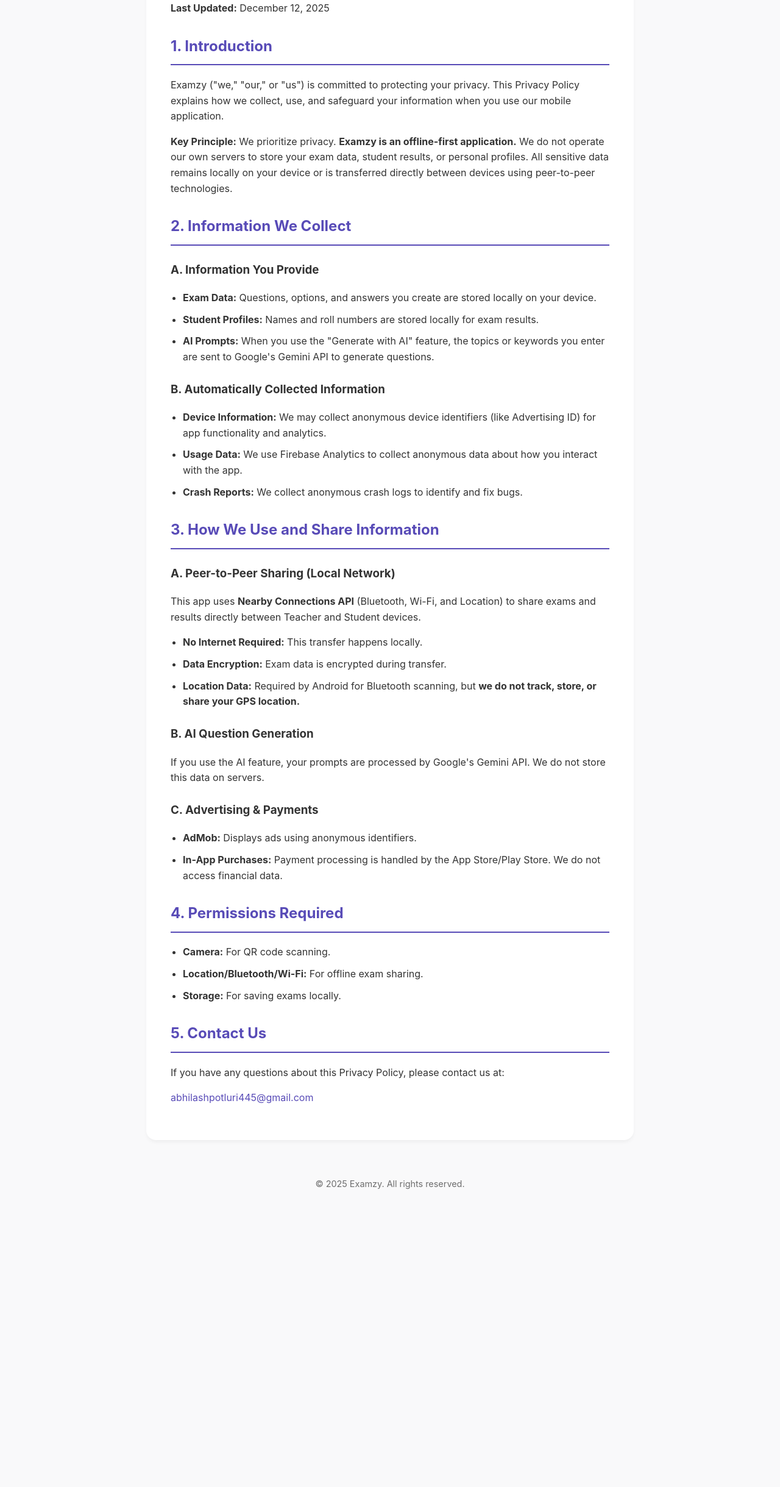
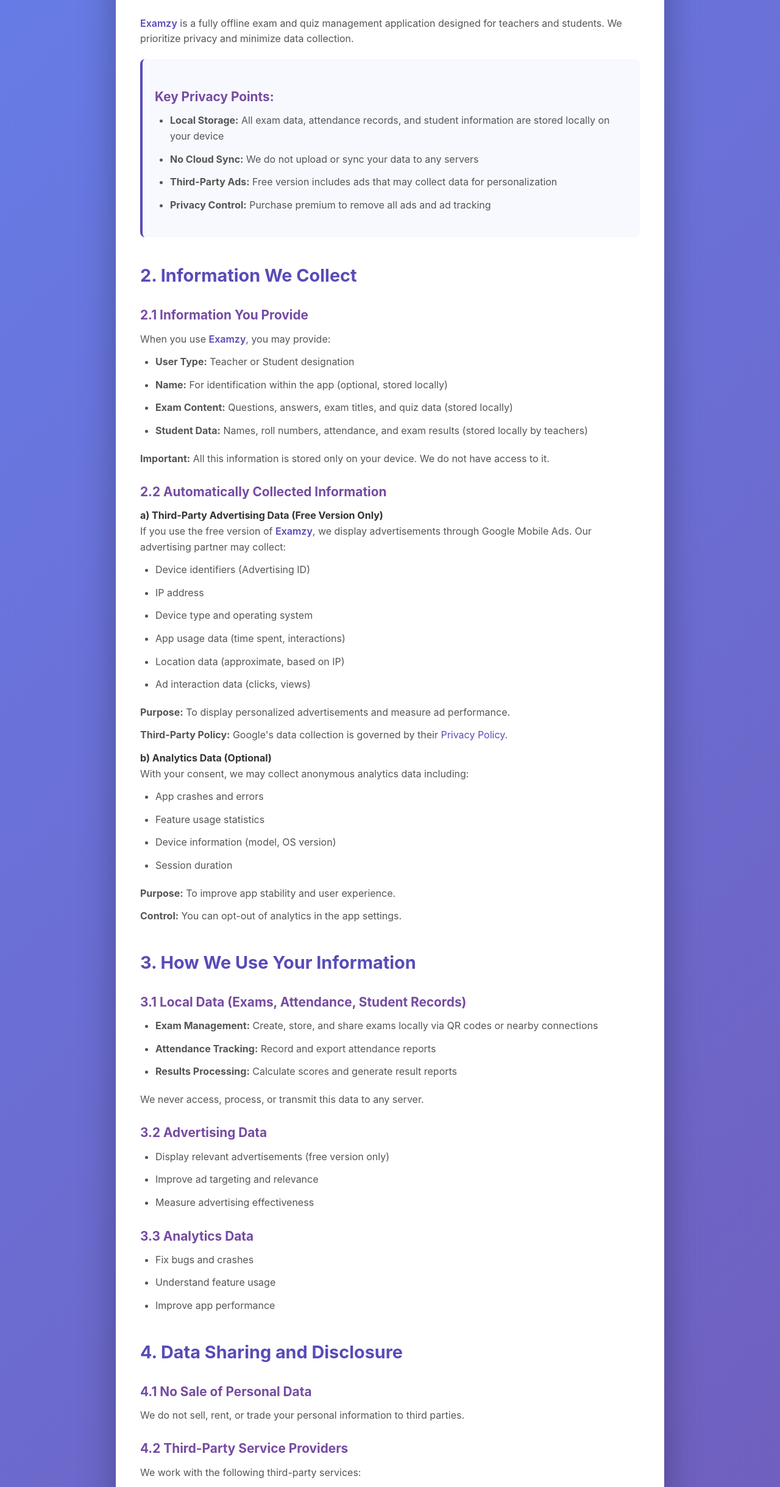
Before and after one commit to abhiH81M/examzy_Privacy, a plain HTML site: page index.html in a window 1280 px wide. Shown: the part 361-2800 px from the top of the page at 61% size. Before the commit the page ends 2354 px from the top, so only its background shows below. Drawn offline with Linux system fonts and the light colour scheme.

Commit message:
Revise Privacy Policy and enhance styling
Updated the Privacy Policy content and styling in index.html. Adjusted layout, colors, and added new sections for clarity.

```diff
--- a/index.html
+++ b/index.html
@@ -5,170 +5,261 @@
     <meta name="viewport" content="width=device-width, initial-scale=1.0">
     <title>Privacy Policy - Examzy</title>
     <style>
-        :root {
-            --primary-color: #584BB7;
-            --text-color: #333;
-            --bg-color: #f9f9fafb;
-            --card-bg: #ffffff;
-        }
-        @media (prefers-color-scheme: dark) {
-            :root {
-                --primary-color: #7B61FF;
-                --text-color: #e0e0e0;
-                --bg-color: #121212;
-                --card-bg: #1e1e1e;
-            }
+        * {
+            margin: 0;
+            padding: 0;
+            box-sizing: border-box;
         }
         body {
-            font-family: -apple-system, BlinkMacSystemFont, "Segoe UI", Roboto, Helvetica, Arial, sans-serif;
+            font-family: -apple-system, BlinkMacSystemFont, 'Segoe UI', Roboto, Oxygen, Ubuntu, Cantarell, sans-serif;
             line-height: 1.6;
-            color: var(--text-color);
-            background-color: var(--bg-color);
-            margin: 0;
-            padding: 0;
+            color: #333;
+            background: linear-gradient(135deg, #667eea 0%, #764ba2 100%);
+            min-height: 100vh;
+            padding: 20px;
         }
         .container {
-            max-width: 800px;
+            max-width: 900px;
             margin: 0 auto;
-            padding: 20px;
-        }
-        header {
-            text-align: center;
-            padding: 40px 20px;
-            background: linear-gradient(135deg, var(--primary-color), #3a2e85);
-            color: white;
-            border-radius: 0 0 20px 20px;
-            margin-bottom: 40px;
-            box-shadow: 0 4px 6px -1px rgba(0, 0, 0, 0.1);
+            background: white;
+            padding: 40px;
+            border-radius: 16px;
+            box-shadow: 0 20px 60px rgba(0, 0, 0, 0.3);
         }
         h1 {
-            margin: 0;
+            color: #584BB7;
             font-size: 2.5em;
-            font-weight: 700;
+            margin-bottom: 10px;
         }
-        .subtitle {
-            opacity: 0.9;
-            margin-top: 10px;
-            font-size: 1.1em;
-        }
-        .content {
-            background: var(--card-bg);
-            padding: 40px;
-            border-radius: 16px;
-            box-shadow: 0 4px 6px -1px rgba(0, 0, 0, 0.05);
+        .last-updated {
+            color: #666;
+            font-size: 0.9em;
+            margin-bottom: 30px;
+            padding-bottom: 20px;
+            border-bottom: 2px solid #f0f0f0;
         }
         h2 {
-            color: var(--primary-color);
-            border-bottom: 2px solid var(--primary-color);
-            padding-bottom: 10px;
-            margin-top: 30px;
+            color: #584BB7;
+            font-size: 1.8em;
+            margin-top: 40px;
+            margin-bottom: 15px;
         }
         h3 {
-            color: var(--text-color);
+            color: #764ba2;
+            font-size: 1.3em;
             margin-top: 25px;
+            margin-bottom: 10px;
+        }
+        p,
+        li {
+            margin-bottom: 12px;
+            color: #555;
         }
         ul {
-            padding-left: 20px;
+            margin-left: 25px;
+            margin-bottom: 20px;
         }
-        li {
-            margin-bottom: 10px;
+        .highlight-box {
+            background: #f8f9ff;
+            border-left: 4px solid #584BB7;
+            padding: 20px;
+            margin: 20px 0;
+            border-radius: 8px;
+        }
+        .contact-section {
+            background: #f0f0f0;
+            padding: 25px;
+            border-radius: 12px;
+            margin-top: 40px;
         }
         a {
-            color: var(--primary-color);
+            color: #584BB7;
             text-decoration: none;
         }
         a:hover {
             text-decoration: underline;
         }
-        .footer {
-            text-align: center;
-            margin-top: 40px;
-            padding: 20px;
-            font-size: 0.9em;
-            opacity: 0.7;
+        .app-name {
+            font-weight: 600;
+            color: #584BB7;
         }
-        .download-badge {
-            display: inline-block;
-            background: black;
-            color: white;
-            padding: 10px 20px;
-            border-radius: 8px;
-            margin-top: 20px;
-            text-decoration: none;
-            font-weight: bold;
+        @media (max-width: 768px) {
+            .container {
+                padding: 25px;
             }
-        .download-badge:hover {
-            text-decoration: none;
-            opacity: 0.8;
+            h1 {
+                font-size: 2em;
+            }
+            h2 {
+                font-size: 1.5em;
+            }
         }
     </style>
 </head>
 <body>
-    <header>
-        <h1>Examzy</h1>
-        <div class="subtitle">Offline Exams & Peer-to-Peer Sharing</div>
-    </header>
     <div class="container">
-        <div class="content">
         <h1>Privacy Policy</h1>
-            <p><strong>Last Updated:</strong> December 12, 2025</p>
-            <h2>1. Introduction</h2>
-            <p>Examzy ("we," "our," or "us") is committed to protecting your privacy. This Privacy
-                Policy explains how we collect, use, and safeguard your information when you use our mobile application.
+        <p class="last-updated"><strong>Effective Date:</strong> December 15, 2025</p>
+        <p>Welcome to <span class="app-name">Examzy</span>. We are committed to protecting your privacy and being
+            transparent about how we handle your data. This Privacy Policy explains what information we collect, how we
+            use it, and your rights regarding your data.</p>
+        <h2>1. Overview</h2>
+        <p><span class="app-name">Examzy</span> is a fully offline exam and quiz management application designed for
+            teachers and students. We prioritize privacy and minimize data collection.</p>
+        <div class="highlight-box">
+            <h3>Key Privacy Points:</h3>
+            <ul>
+                <li><strong>Local Storage:</strong> All exam data, attendance records, and student information are
+                    stored locally on your device</li>
+                <li><strong>No Cloud Sync:</strong> We do not upload or sync your data to any servers</li>
+                <li><strong>Third-Party Ads:</strong> Free version includes ads that may collect data for
+                    personalization</li>
+                <li><strong>Privacy Control:</strong> Purchase premium to remove all ads and ad tracking</li>
+            </ul>
+        </div>
+        <h2>2. Information We Collect</h2>
+        <h3>2.1 Information You Provide</h3>
+        <p>When you use <span class="app-name">Examzy</span>, you may provide:</p>
+        <ul>
+            <li><strong>User Type:</strong> Teacher or Student designation</li>
+            <li><strong>Name:</strong> For identification within the app (optional, stored locally)</li>
+            <li><strong>Exam Content:</strong> Questions, answers, exam titles, and quiz data (stored locally)</li>
+            <li><strong>Student Data:</strong> Names, roll numbers, attendance, and exam results (stored locally by
+                teachers)</li>
+        </ul>
+        <p><strong>Important:</strong> All this information is stored only on your device. We do not have access to it.
         </p>
-            <p><strong>Key Principle:</strong> We prioritize privacy. <strong>Examzy is an offline-first
-                    application.</strong> We do not operate our own servers to store your exam data, student results, or
-                personal profiles. All sensitive data remains locally on your device or is transferred directly between
-                devices using peer-to-peer technologies.</p>
-            <h2>2. Information We Collect</h2>
-            <h3>A. Information You Provide</h3>
+        <h3>2.2 Automatically Collected Information</h3>
+        <h4>a) Third-Party Advertising Data (Free Version Only)</h4>
+        <p>If you use the free version of <span class="app-name">Examzy</span>, we display advertisements through Google
+            Mobile Ads. Our advertising partner may collect:</p>
         <ul>
-                <li><strong>Exam Data:</strong> Questions, options, and answers you create are stored locally on your
-                    device.</li>
-                <li><strong>Student Profiles:</strong> Names and roll numbers are stored locally for exam results.</li>
-                <li><strong>AI Prompts:</strong> When you use the "Generate with AI" feature, the topics or keywords you
-                    enter are sent to Google's Gemini API to generate questions.</li>
+            <li>Device identifiers (Advertising ID)</li>
+            <li>IP address</li>
+            <li>Device type and operating system</li>
+            <li>App usage data (time spent, interactions)</li>
+            <li>Location data (approximate, based on IP)</li>
+            <li>Ad interaction data (clicks, views)</li>
         </ul>
-            <h3>B. Automatically Collected Information</h3>
+        <p><strong>Purpose:</strong> To display personalized advertisements and measure ad performance.</p>
+        <p><strong>Third-Party Policy:</strong> Google's data collection is governed by their <a
+                href="https://policies.google.com/privacy" target="_blank">Privacy Policy</a>.</p>
+        <h4>b) Analytics Data (Optional)</h4>
+        <p>With your consent, we may collect anonymous analytics data including:</p>
         <ul>
-                <li><strong>Device Information:</strong> We may collect anonymous device identifiers (like Advertising
-                    ID) for app functionality and analytics.</li>
-                <li><strong>Usage Data:</strong> We use Firebase Analytics to collect anonymous data about how you
-                    interact with the app.</li>
-                <li><strong>Crash Reports:</strong> We collect anonymous crash logs to identify and fix bugs.</li>
+            <li>App crashes and errors</li>
+            <li>Feature usage statistics</li>
+            <li>Device information (model, OS version)</li>
+            <li>Session duration</li>
         </ul>
-            <h2>3. How We Use and Share Information</h2>
-            <h3>A. Peer-to-Peer Sharing (Local Network)</h3>
-            <p>This app uses <strong>Nearby Connections API</strong> (Bluetooth, Wi-Fi, and Location) to share exams and
-                results directly between Teacher and Student devices.</p>
+        <p><strong>Purpose:</strong> To improve app stability and user experience.</p>
+        <p><strong>Control:</strong> You can opt-out of analytics in the app settings.</p>
+        <h2>3. How We Use Your Information</h2>
+        <h3>3.1 Local Data (Exams, Attendance, Student Records)</h3>
         <ul>
-                <li><strong>No Internet Required:</strong> This transfer happens locally.</li>
-                <li><strong>Data Encryption:</strong> Exam data is encrypted during transfer.</li>
-                <li><strong>Location Data:</strong> Required by Android for Bluetooth scanning, but <strong>we do not
-                        track, store, or share your GPS location.</strong></li>
+            <li><strong>Exam Management:</strong> Create, store, and share exams locally via QR codes or nearby
+                connections</li>
+            <li><strong>Attendance Tracking:</strong> Record and export attendance reports</li>
+            <li><strong>Results Processing:</strong> Calculate scores and generate result reports</li>
         </ul>
-            <h3>B. AI Question Generation</h3>
-            <p>If you use the AI feature, your prompts are processed by Google's Gemini API. We do not store this data
-                on servers.</p>
-            <h3>C. Advertising & Payments</h3>
+        <p>We never access, process, or transmit this data to any server.</p>
+        <h3>3.2 Advertising Data</h3>
         <ul>
-                <li><strong>AdMob:</strong> Displays ads using anonymous identifiers.</li>
-                <li><strong>In-App Purchases:</strong> Payment processing is handled by the App Store/Play Store. We do
-                    not access financial data.</li>
+            <li>Display relevant advertisements (free version only)</li>
+            <li>Improve ad targeting and relevance</li>
+            <li>Measure advertising effectiveness</li>
         </ul>
-            <h2>4. Permissions Required</h2>
+        <h3>3.3 Analytics Data</h3>
         <ul>
-                <li><strong>Camera:</strong> For QR code scanning.</li>
-                <li><strong>Location/Bluetooth/Wi-Fi:</strong> For offline exam sharing.</li>
-                <li><strong>Storage:</strong> For saving exams locally.</li>
+            <li>Fix bugs and crashes</li>
+            <li>Understand feature usage</li>
+            <li>Improve app performance</li>
         </ul>
-            <h2>5. Contact Us</h2>
-            <p>If you have any questions about this Privacy Policy, please contact us at:</p>
-            <p><a href="mailto:abhilashpotluri445@gmail.com">abhilashpotluri445@gmail.com</a></p>
+        <h2>4. Data Sharing and Disclosure</h2>
+        <h3>4.1 No Sale of Personal Data</h3>
+        <p>We do not sell, rent, or trade your personal information to third parties.</p>
+        <h3>4.2 Third-Party Service Providers</h3>
+        <p>We work with the following third-party services:</p>
+        <ul>
+            <li><strong>Google Mobile Ads:</strong> Displays advertisements in the free version (<a
+                    href="https://policies.google.com/privacy" target="_blank">Privacy Policy</a>)</li>
+            <li><strong>Analytics Services:</strong> If you opt-in, anonymized usage data for app improvement</li>
+        </ul>
+        <h3>4.3 Legal Requirements</h3>
+        <p>We may disclose information if required by law or to:</p>
+        <ul>
+            <li>Comply with legal processes</li>
+            <li>Protect our rights and safety</li>
+            <li>Prevent fraud or abuse</li>
+        </ul>
+        <h2>5. Your Data Rights and Choices</h2>
+        <h3>5.1 Remove Ads and Ad Tracking</h3>
+        <p><strong>Purchase Examzy Premium</strong> to completely remove advertisements and all associated ad tracking.
+            Premium users do not have any data collected by advertising networks.</p>
+        <h3>5.2 Opt-Out of Analytics</h3>
+        <p>Disable analytics collection in the app settings at any time.</p>
+        <h3>5.3 Advertising Choices</h3>
+        <p>You can limit ad tracking on your device:</p>
+        <ul>
+            <li><strong>Android:</strong> Settings → Google → Ads → Opt out of Ads Personalization</li>
+            <li><strong>iOS:</strong> Settings → Privacy → Tracking → Disable "Allow Apps to Request to Track"</li>
+        </ul>
+        <h3>5.4 Delete Your Data</h3>
+        <p>All exam data, attendance, and student information is stored locally on your device. To delete:</p>
+        <ul>
+            <li>Use the in-app "Delete All Data" option in settings, or</li>
+            <li>Uninstall the app to remove all local data</li>
+        </ul>
+        <p>Note: This action is irreversible as we do not maintain backups.</p>
+        <h2>6. Data Security</h2>
+        <p>We implement security measures to protect your data:</p>
+        <ul>
+            <li><strong>Local Storage:</strong> All exam and student data stays on your device</li>
+            <li><strong>No Cloud Transmission:</strong> Data is never uploaded to external servers</li>
+            <li><strong>Secure Connections:</strong> Nearby connections use encryption for local data sharing</li>
+        </ul>
+        <p><strong>Your Responsibility:</strong> Protect your device with a passcode/biometric lock to prevent
+            unauthorized access to app data.</p>
+        <h2>7. Children's Privacy</h2>
+        <p><span class="app-name">Examzy</span> is designed for educational use by students of all ages, including
+            children under 13/16.</p>
+        <div class="highlight-box">
+            <h3>Important for Parents and Teachers:</h3>
+            <ul>
+                <li><strong>No Data Collection from Children:</strong> We do not knowingly collect personal information
+                    from children</li>
+                <li><strong>Local Data Only:</strong> Student names and results entered by teachers are stored locally,
+                    never transmitted</li>
+                <li><strong>Ad-Free Recommendation:</strong> We recommend schools and parents use the Premium version to
+                    eliminate all advertising and tracking</li>
+            </ul>
         </div>
-        <div class="footer">
-            &copy; 2025 Examzy. All rights reserved.
+        <h2>8. International Users</h2>
+        <p>Your data is processed on your device only. If you use advertising features, data may be processed by Google
+            in accordance with their international data transfer policies.</p>
+        <h2>9. Updates to This Policy</h2>
+        <p>We may update this Privacy Policy from time to time. Changes will be posted in the app and on this page with
+            an updated effective date. Continued use of the app after changes constitutes acceptance of the updated
+            policy.</p>
+        <h2>10. Additional Resources</h2>
+        <ul>
+            <li><a href="https://policies.google.com/privacy" target="_blank">Google Privacy Policy</a></li>
+            <li><a href="https://support.google.com/admob/answer/6128543" target="_blank">Google AdMob Privacy
+                    Information</a></li>
+            <li><a href="https://www.ftc.gov/business-guidance/privacy-security/childrens-privacy" target="_blank">COPPA
+                    (Children's Privacy) Information</a></li>
+        </ul>
+        <div class="contact-section">
+            <h2>11. Contact Us</h2>
+            <p>If you have any questions, concerns, or requests regarding this Privacy Policy or your data:</p>
+            <p><strong>Email:</strong> <a href="mailto:privacy@examzy.app">privacy@examzy.app</a></p>
+            <p><strong>App Settings:</strong> Use the "Contact Support" option in the app</p>
+            <p>We will respond to your inquiry within 30 days.</p>
         </div>
+        <hr style="margin: 40px 0; border: none; border-top: 2px solid #f0f0f0;">
+        <p style="text-align: center; color: #999; font-size: 0.9em;">
+            © 2025 Examzy. All rights reserved.
+        </p>
     </div>
 </body>
 </html>
```
Lines whose indentation alone changed are shown as unchanged.
